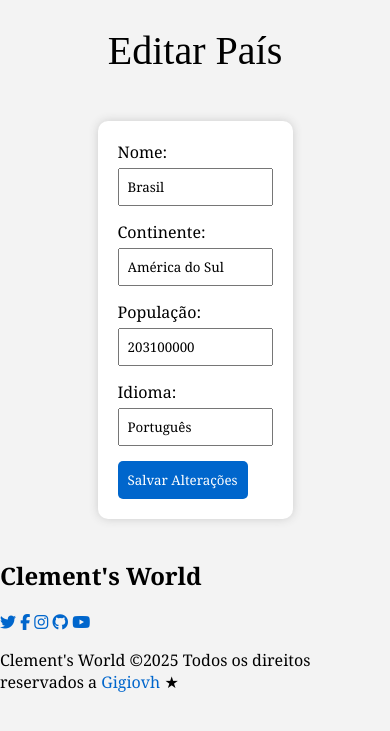
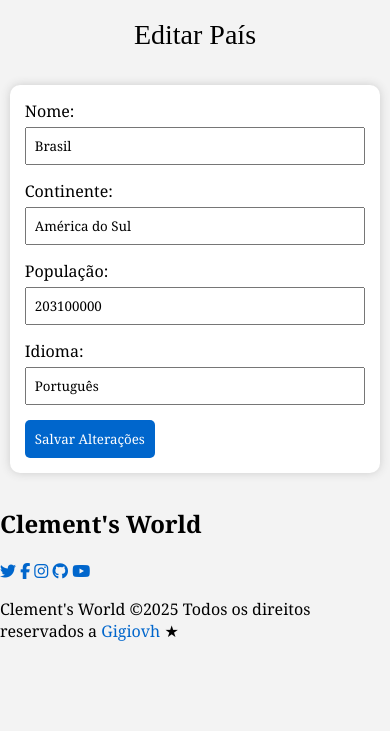
Before and after one commit to Gigiovh/Crud-Mundo, a PHP site: page /pais/editar.php?id=1 in a window 390 px wide. Shown: the top 731 px of the page. Run offline with PHP 8.4, Linux system fonts and the light colour scheme; data comes from the database, SQL or seed files in the repository; a stand-in replaces the project's code that opens the database connection; some libraries are stand-ins or nearby versions; some web fonts are replaced.

Commit message:
Update style.css
mudar responsividade

```diff
--- a/src/style.css
+++ b/src/style.css
@@ -243,10 +253,12 @@ a:hover {
   flex-wrap: wrap;
   justify-content: center;
   gap: 20px;
-  margin-bottom: 50px;    }
+  margin-bottom: 50px;
+}
 
 form {
-    width: 50%;
+  width: 95%;
+  max-width: 600px;
   margin: 20px auto;
   background: white;
   padding: 20px;
@@ -364,3 +384,61 @@ nav{
     top: 15px;
   }
 }
+
+@media screen and (max-width: 768px) {
+  .table-container {
+    width: 100%;
+    margin: 15px 0;
+  }
+
+  table {
+    width: 100%;
+    min-width: 500px;
+  }
+
+  form {
+    width: 95%;
+    margin: 15px auto;
+  }
+
+  h1 {
+    font-size: 32px;
+    padding: 0 10px;
+  }
+}
+
+@media screen and (max-width: 480px) {
+  table {
+    min-width: 400px;
+  }
+
+  th, td {
+    padding: 8px 4px;
+  }
+
+  form {
+    padding: 15px;
+  }
+
+  h1 {
+    font-size: 28px;
+  }
+
+  nav {
+    position: relative;
+    top: 0;
+    transform: none;
+    margin: 10px;
+    width: calc(100% - 20px);
+  }
+
+  ul {
+    flex-direction: column;
+    padding: 10px;
+  }
+
+  li:not(:last-child) {
+    margin-right: 0;
+    margin-bottom: 5px;
+  }
+}
```
Also changed, not shown: other parts of src/style.css (+46 -28 lines). Lines whose indentation alone changed are shown as unchanged.
